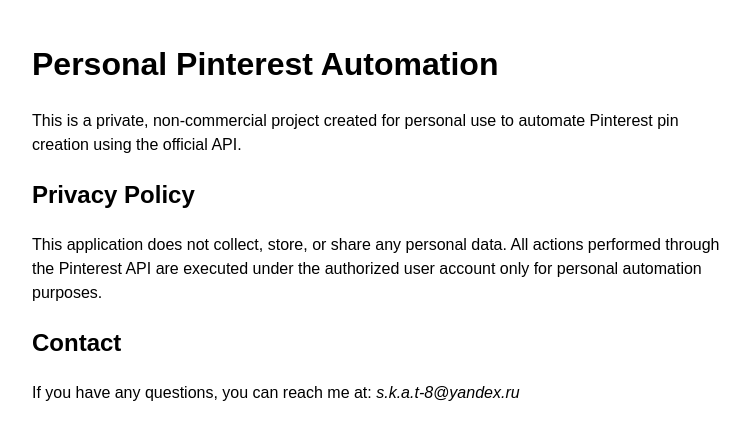
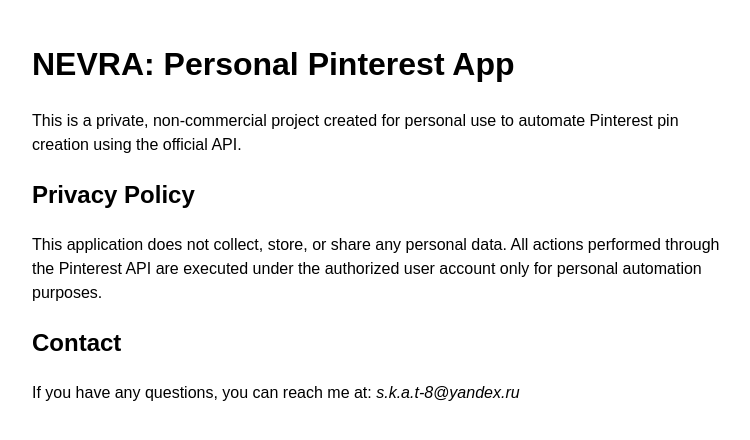
Before and after one commit to Stay-High/nevra_project, a plain HTML site: page index.html in a window 1280 px wide. Shown: the whole page, without its empty margins (258-1008 px from the left). Drawn offline with Linux system fonts and the light colour scheme.

Commit message:
Update index.html

```diff
--- a/index.html
+++ b/index.html
@@ -6,7 +6,7 @@
   <title>Personal Automation App</title>
 </head>
 <body style="max-width: 700px; margin: 40px auto; font-family: sans-serif; line-height: 1.5;">
-  <h1>Personal Pinterest Automation</h1>
+  <h1>NEVRA: Personal Pinterest App</h1>
   <p>This is a private, non-commercial project created for personal use to automate Pinterest pin creation using the official API.</p>
 
   <h2>Privacy Policy</h2>
```
